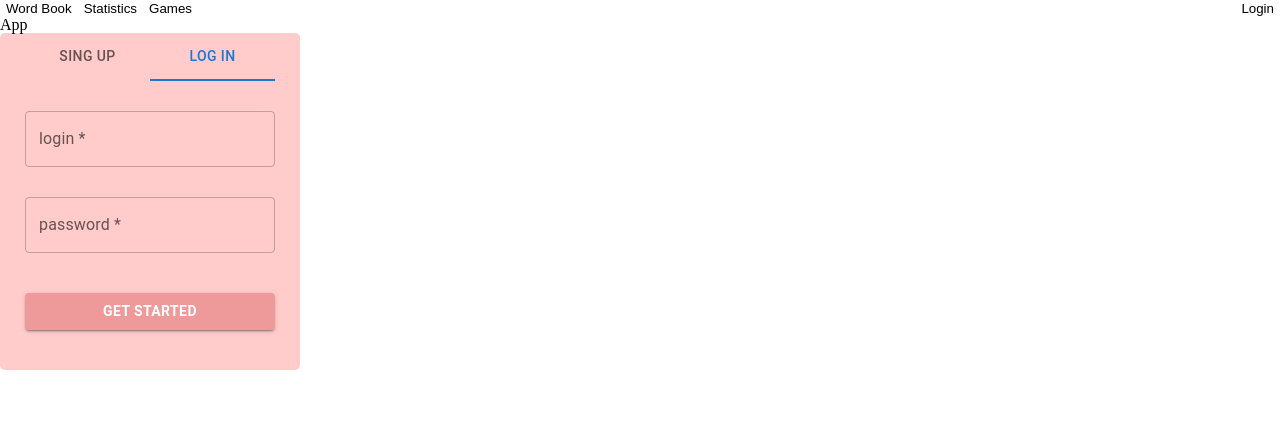
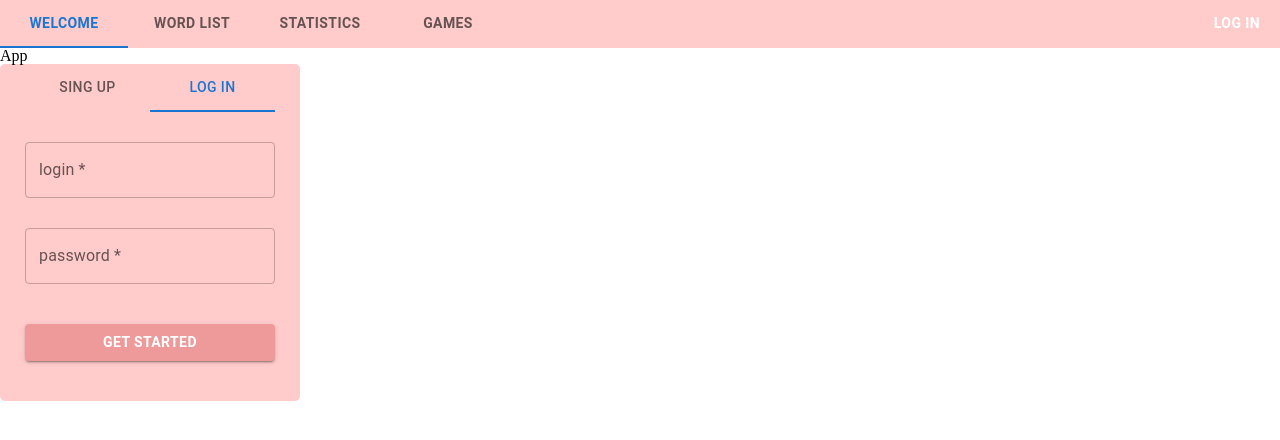
Before and after one commit to AelxRmoan/rs-lang, a React app: page / in a window 1280 px wide. Shown: the top 440 px of the page. Built offline with nearby package versions, Linux system fonts and the light colour scheme.

Commit message:
feat: add header styles

```diff
--- a/src/components/Button/button.tsx
+++ b/src/components/Button/button.tsx
@@ -1,13 +1,14 @@
-import css from './button.css'
+import { Button as MuiButton } from '@mui/material';
 
-interface Button {
+interface Props {
   selector: string,
-  name: string,
-  content: string,
+  onClick: (event: React.MouseEvent<HTMLButtonElement>) => void;
 }
 
-export const Button = ({selector, name, content}:Button): JSX.Element => {
+export const Button: React.FC<Props> = ({ children, selector, onClick}) => {
   return (
-    <button className={`${css.btn} ${selector}`} id={name}>{content}</button>
-  )
+    <MuiButton variant="contained" className={selector} onClick={onClick}>
+      {children}
+    </MuiButton>
+  );
 };
--- a/src/components/header/header.css
+++ b/src/components/header/header.css
@@ -1,16 +1,34 @@
 .header {
   width: 100%;
+  height: 6vh;
   display: flex;
   justify-content: space-between;
+  background: var(--bg-color);
 }
 
-.header__left-flex {
+.header__flex {
+  width: 40%;
+}
 
+.header__flex div,
+.header__flex button {
+  height: 100%;
+  font-weight: 700;
+}
+
+.tab {
+  width: 25%;
 }
 
 .btn {
-  appearance: none;
-  background: transparent;
-  border: none;
-  outline: none;
+  background: var(--bg-color);
+  height: 80%;
+  margin: 0.5vh;
+  box-shadow: 0 0;
+  font-weight: 700;
 }
+.btn:hover {
+  background: var(--bg-color);
+  color: black;
+  box-shadow: 0px 3px 1px -2px rgb(0 0 0 / 20%), 0px 2px 2px 0px rgb(0 0 0 / 14%), 0px 1px 5px 0px rgb(0 0 0 / 12%);
+}
--- a/src/components/header/header.tsx
+++ b/src/components/header/header.tsx
@@ -1,15 +1,33 @@
 import css from './header.css'
 import { Button } from '../Button/button';
+import { useState } from 'react';
+import { Tab, Tabs } from '@mui/material';
+
+enum TabsEnum {
+  Welcome,
+  WordList,
+  Statistics,
+  Games
+}
 
 export const Header = () => {
+  const [currentTab, setCurrentTab] = useState(TabsEnum.Welcome);
+
+  const handleTabs = (e: React.SyntheticEvent, val: TabsEnum) => {
+    setCurrentTab(val);
+  };
+
   return (
     <header className={css.header} id="header">
-      <div className={css.header__flex} id="header__flex">
-        <Button selector={css.btn} name="header__btn-wordBook" content="Word Book"/>
-        <Button selector={css.btn} name="header__btn-statistics" content="Statistics"/>
-        <Button selector={css.btn} name="header__btn-games" content="Games"/>
-      </div>
-        <Button selector={css.btn} name="header__btn-login" content="Login"/>
-    </header>
+    <div className={css.header__flex} id="header__flex">
+      <Tabs className={css.menu} value={currentTab} onChange={handleTabs}>
+          <Tab className={css.tab} label="Welcome" />
+          <Tab className={css.tab} label="Word List" />
+          <Tab className={css.tab} label="Statistics" />
+          <Tab className={css.tab} label="Games" />
+        </Tabs>
+    </div>
+      <Button selector={css.btn} onClick={() => {}}>Log in</Button>
+  </header>
   )
 };
--- a/src/style.css
+++ b/src/style.css
@@ -132,4 +132,5 @@ table {
 
 :root {
   --bg-color: #ffcccb;
+  --btn-inactive-color: #ef9a9a;
 }
```
